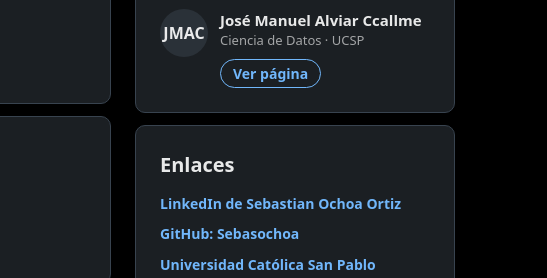
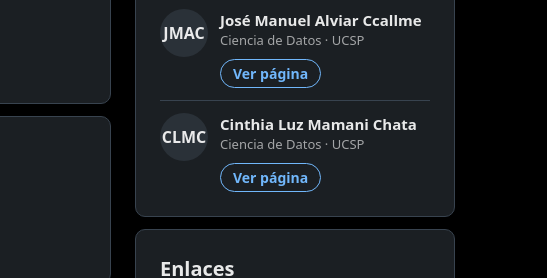
Before and after one commit to Sebasochoa/sebasochoa.github.io, a plain HTML site: page index.html in a window 1280 px wide. Shown: the part 1044-1322 px from the top of the page, 733-1280 px from the left. Drawn offline with Linux system fonts and the light colour scheme.

Commit message:
feat: agregar enlace a la página de Cinthia Mamani

```diff
--- a/index.html
+++ b/index.html
@@ -311,6 +311,14 @@
               <a class="btn btn-small" href="https://josealviar-acc.github.io/" target="_blank" rel="noopener">Ver página</a>
             </div>
           </li>
+          <li>
+            <span class="initials" aria-hidden="true">CLMC</span>
+            <div>
+              <h3>Cinthia Luz Mamani Chata</h3>
+              <p>Ciencia de Datos · UCSP</p>
+              <a class="btn btn-small" href="https://cinthia-tech609.github.io/" target="_blank" rel="noopener">Ver página</a>
+            </div>
+          </li>
         </ul>
       </section>
 
```
